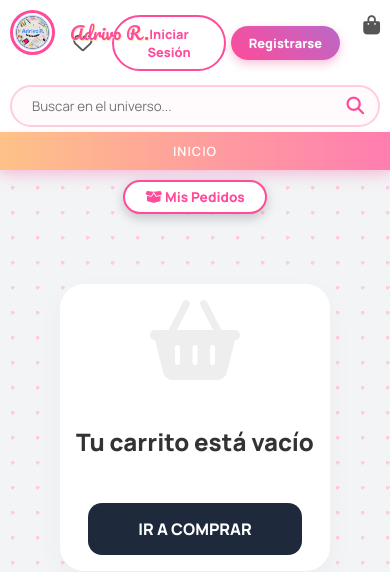
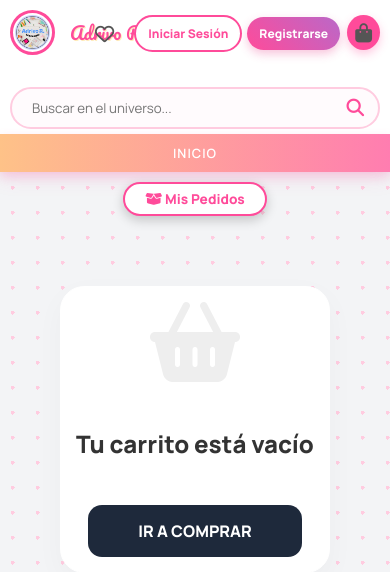
Before and after one commit to emiliaorrala112/adrivo-web, a Django app: page /carrito/ in a window 390 px wide. Shown: the top 572 px of the page. Run offline with Django 5.2, Linux system fonts and the light colour scheme; data that the repository does not hold is empty; some libraries are stand-ins or nearby versions.

Commit message:
Arreglando diseño movil

```diff
--- a/templates/base.html
+++ b/templates/base.html
@@ -154,55 +154,61 @@
         .site-footer { background: white; border-top: 2px solid #fff0f6; padding: 30px; text-align: center; color: #999; font-size: 0.9rem; margin-top: auto; font-weight: 600; }
 
         /* --- CÓDIGO (RESPONSIVE) --- */
-    /* --- ARREGLO RESPONSIVE PARA CELULARES --- */
+    /* --- ARREGLO FINAL RESPONSIVE (CELULARES) --- */
 @media (max-width: 768px) {
-    /* 1. Header principal en columna */
+    /* 1. Forzamos a que el encabezado sea una columna vertical */
     .header-top {
         flex-direction: column !important;
-        padding: 10px !important;
-        gap: 15px !important;
+        align-items: center !important;
+        padding: 15px 10px !important;
+        gap: 12px !important;
+        position: relative !important;
     }
 
-    /* 2. Logo más pequeño y centrado */
+    /* 2. El Logo se queda arriba y centrado */
     .brand-badge {
-        position: relative !important; /* Quitamos el fixed que causaba el choque */
         width: 100% !important;
         justify-content: center !important;
+        margin-bottom: 5px !important;
     }
     .brand-badge img { height: 45px !important; width: 45px !important; }
-    .brand-badge span { font-size: 1.4rem !important; }
 
-    /* 3. Buscador al 100% de ancho */
+    /* 3. El Buscador ocupa todo el ancho sin chocar */
     .search-form {
         width: 100% !important;
         max-width: 100% !important;
-        order: 2; /* Lo bajamos después del logo */
+        margin: 0 !important;
     }
 
-    /* 4. Botones de Sesión (Login/Registro) juntos y ordenados */
+    /* 4. Los botones de Login y Registro se acomodan en una fila limpia */
     .header-actions {
         width: 100% !important;
+        display: flex !important;
         justify-content: center !important;
-        gap: 10px !important;
-        order: 3;
-        flex-wrap: wrap;
+        flex-wrap: wrap !important; /* Si no caben, bajan ordenadamente */
+        gap: 8px !important;
     }
 
-    /* 5. Ajuste de los botones para que no se encimen */
+    /* 5. Ajustamos el tamaño de los botones para que no se encimen */
     .btn-login-outline, .btn-register-fill {
-        padding: 8px 15px !important;
-        font-size: 0.8rem !important;
-        flex: 1; /* Para que midan lo mismo */
-        text-align: center;
+        padding: 8px 12px !important;
+        font-size: 0.75rem !important;
+        flex: 1 1 auto !important; /* Se ajustan al tamaño de la pantalla */
+        text-align: center !important;
+        white-space: nowrap !important; /* Evita que el texto se parta en dos */
     }
 
-    /* 6. Carrito flotante a la derecha para que no estorbe */
+    /* 6. El Carrito se va a la esquina superior derecha para no estorbar */
     a[title="Ver Carrito"] {
         position: absolute !important;
         top: 15px !important;
         right: 15px !important;
-        margin: 0 !important;
+        background: #ff4b9a !important;
+        padding: 8px !important;
+        border-radius: 50% !important;
+        box-shadow: 0 4px 10px rgba(255, 75, 154, 0.3) !important;
     }
+    a[title="Ver Carrito"] i { color: white !important; font-size: 1rem !important; }
 }
     </style>
 </head>
```
